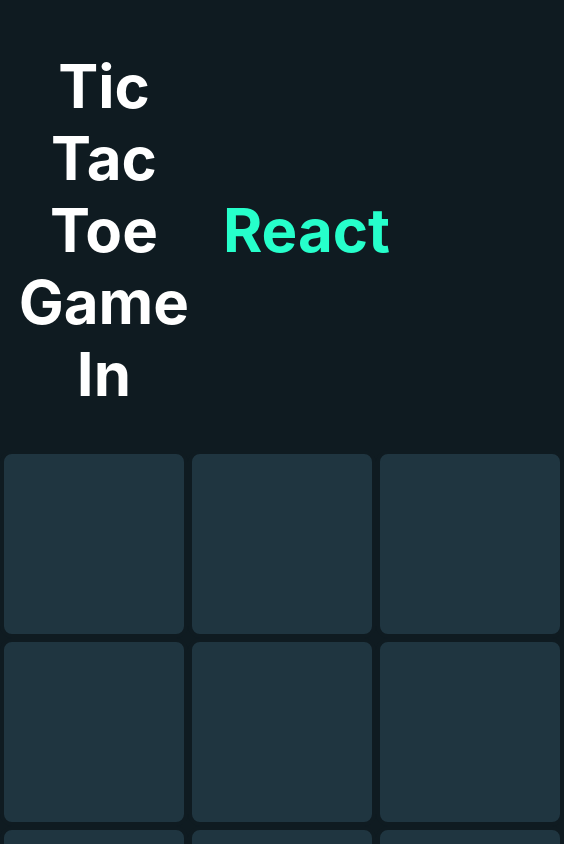
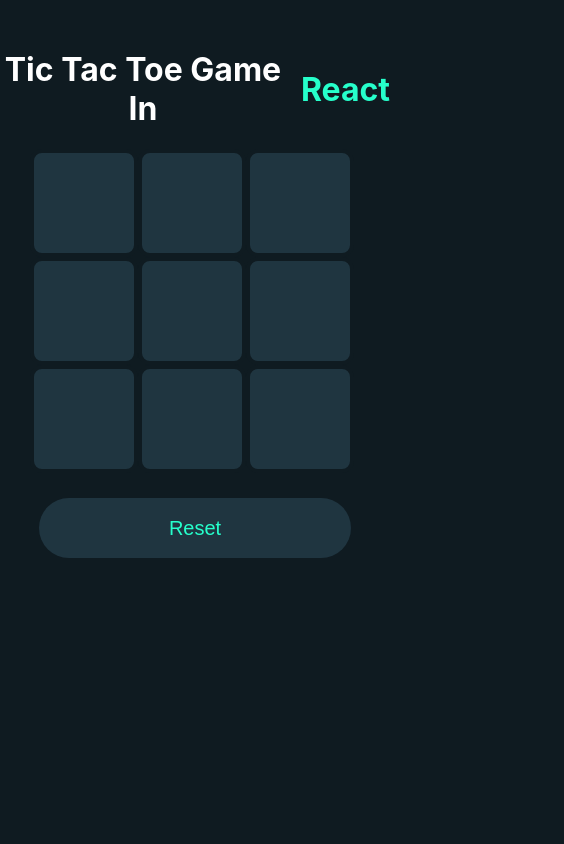
Before and after one commit to savi-creates/tic-tac-toe-game, a React (Create React App) app: page / in a window 390 px wide. Shown: the top 844 px of the page, 564 px wide, since content can reach past the window. Built offline with nearby package versions, Linux system fonts and the light colour scheme.

Commit message:
Made it responsive on smaller screens

```diff
--- a/src/Components/TicTacToe/TicTacToe.css
+++ b/src/Components/TicTacToe/TicTacToe.css
@@ -55,3 +55,37 @@
   padding: 20px 20px;
   height: 50px;
 }
+
+@media (max-width: 600px) {
+  .title {
+    font-size: 32px;
+  }
+
+  .title img {
+    height: 30px;
+    padding: 10px;
+  }
+
+  .reset {
+    width: 80%;
+    height: 60px;
+    font-size: 20px;
+  }
+
+  .boxes {
+    height: 100px;
+    width: 100px;
+  }
+
+  .boxes img {
+    margin: 25px;
+    width: 50px;
+    height: 50px;
+  }
+
+  .board {
+    width: 330px;
+    height: auto;
+    flex-wrap: wrap;
+  }
+}
```
